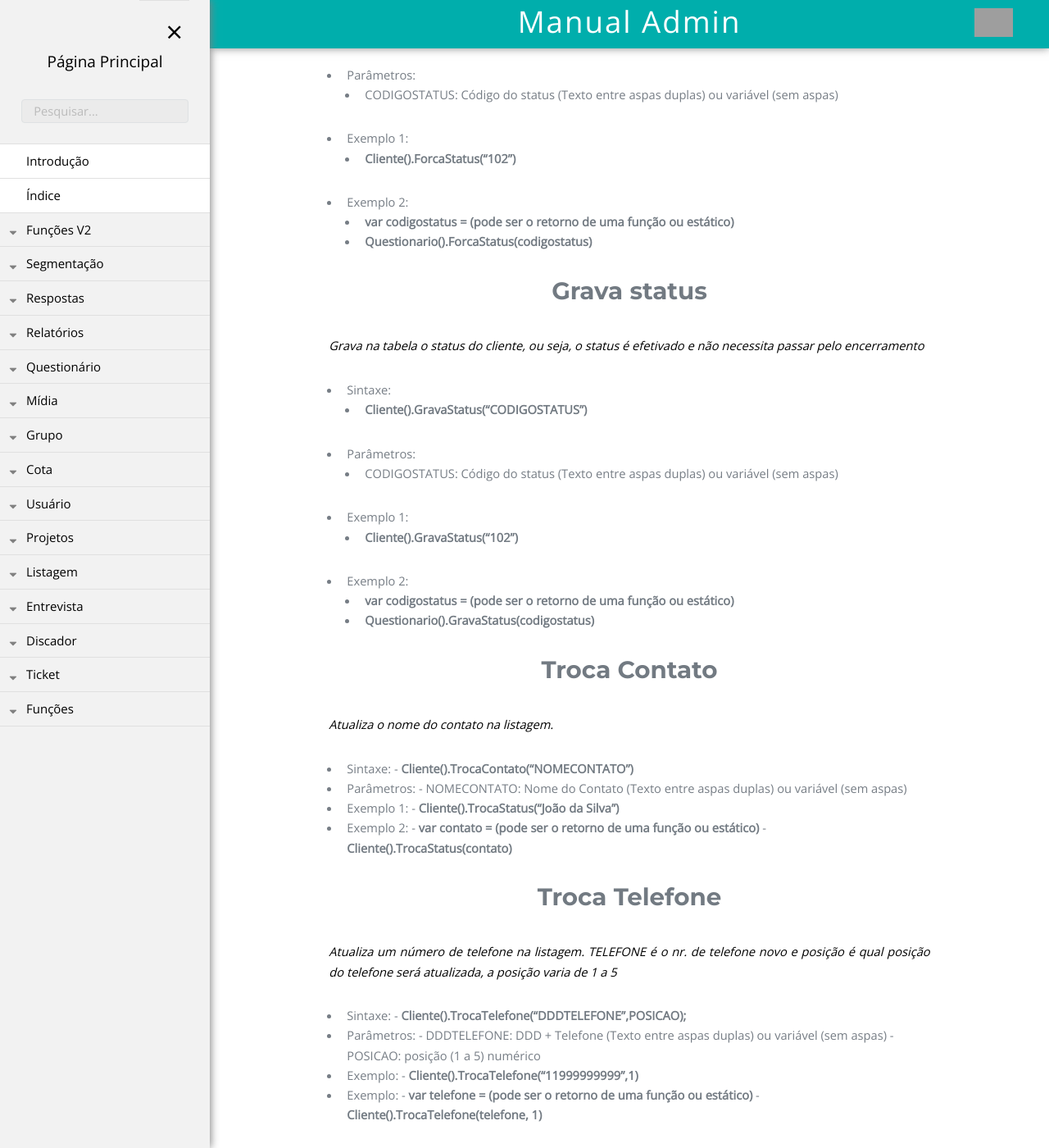
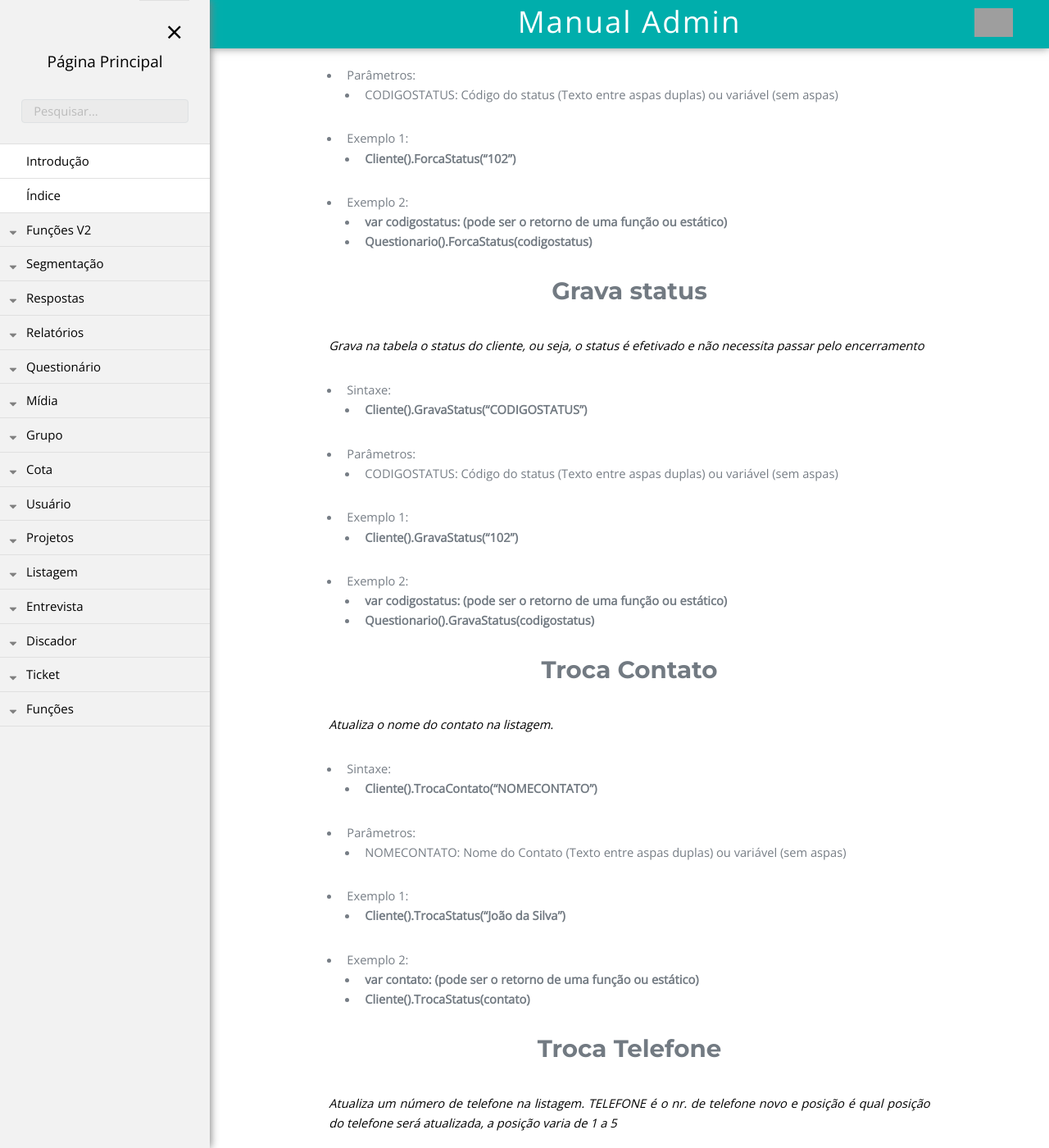
Before and after one commit to rogerio-figueiredo-hsr/hsrtechonline.github.io, a Jekyll site: the page built from _posts/2019-03-29-cliente.md, in a window 1280 px wide and 1400 px high, scrolled down 230 px. Shown: the whole window at 82% size. Built offline with Jekyll 4.4.1, drawn with Linux system fonts in a browser that asks for light colours; some of the changed text lies outside the part shown; grey boxes are pictures that could not be loaded.

```diff
--- a/_posts/2019-03-29-cliente.md
+++ b/_posts/2019-03-29-cliente.md
@@ -16,7 +16,7 @@ pasta: "funcoesv2"
 - Exemplo 1:
     - **Cliente().ForcaStatus(“102”)**
 - Exemplo 2:
-    - **var codigostatus = (pode ser o retorno de uma função ou estático)**
+    - **var codigostatus: (pode ser o retorno de uma função ou estático)**
     - **Questionario().ForcaStatus(codigostatus)**
 
 
@@ -30,36 +30,36 @@ pasta: "funcoesv2"
 - Exemplo 1:
     - **Cliente().GravaStatus(“102”)**
 - Exemplo 2:
-    - **var codigostatus = (pode ser o retorno de uma função ou estático)**
+    - **var codigostatus: (pode ser o retorno de uma função ou estático)**
     - **Questionario().GravaStatus(codigostatus)**
 
 # Troca Contato
 *Atualiza o nome do contato na listagem.*
 
 - Sintaxe:
-        - **Cliente().TrocaContato(“NOMECONTATO”)**
+    - **Cliente().TrocaContato(“NOMECONTATO”)**
 - Parâmetros:
-        - NOMECONTATO: Nome do Contato (Texto entre aspas duplas) ou variável (sem aspas)
+    - NOMECONTATO: Nome do Contato (Texto entre aspas duplas) ou variável (sem aspas)
 - Exemplo 1:
-        - **Cliente().TrocaStatus(“João da Silva”)**
+    - **Cliente().TrocaStatus(“João da Silva”)**
 - Exemplo 2:
-        - **var contato = (pode ser o retorno de uma função ou estático)**
-        - **Cliente().TrocaStatus(contato)**
+    - **var contato: (pode ser o retorno de uma função ou estático)**
+    - **Cliente().TrocaStatus(contato)**
 
 
 # Troca Telefone
 *Atualiza um número de telefone na listagem. TELEFONE é o nr. de telefone novo e posição é qual posição do telefone será atualizada, a posição varia de 1 a 5*
 
 - Sintaxe:
-        - **Cliente().TrocaTelefone(“DDDTELEFONE”,POSICAO);**
+    - **Cliente().TrocaTelefone(“DDDTELEFONE”,POSICAO);**
 - Parâmetros:
-        - DDDTELEFONE: DDD + Telefone (Texto entre aspas duplas) ou variável (sem aspas)
-        - POSICAO: posição (1 a 5) numérico
+    - DDDTELEFONE: DDD + Telefone (Texto entre aspas duplas) ou variável (sem aspas)
+    - POSICAO: posição (1 a 5) numérico
 - Exemplo:
-        - **Cliente().TrocaTelefone(“11999999999”,1)**
+    - **Cliente().TrocaTelefone(“11999999999”,1)**
 - Exemplo:
-        - **var telefone = (pode ser o retorno de uma função ou estático)**
-        - **Cliente().TrocaTelefone(telefone, 1)**
+    - **var telefone = (pode ser o retorno de uma função ou estático)**
+    - **Cliente().TrocaTelefone(telefone, 1)**
 
 
 # Tempo Entrevista/Questoes
```
